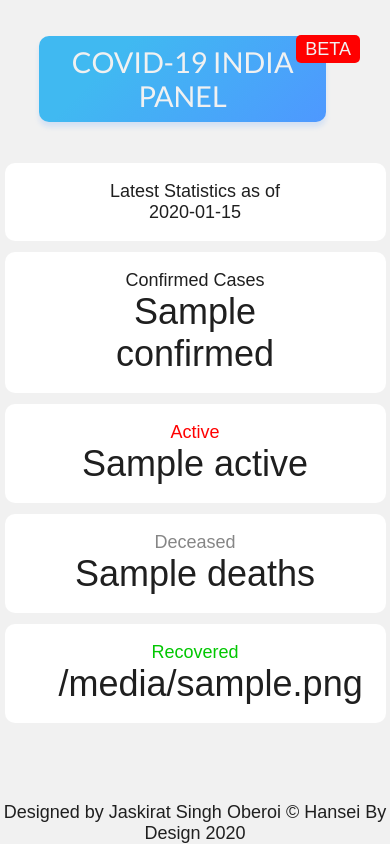
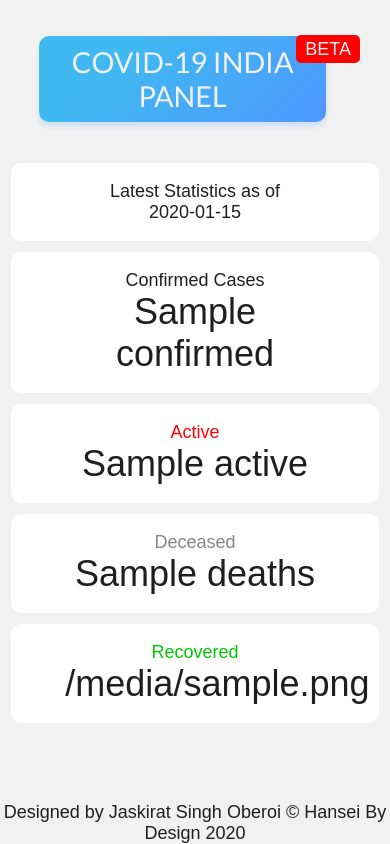
Before and after one commit to JaskiratOberoi/Covid19-India, a Flask app: page / in a window 390 px wide. Run offline with Flask 2, Linux system fonts and the light colour scheme; a database or web service that is not in the repository returns one stand-in record (values such as "Sample title"); data that the repository does not hold is empty; some web fonts are replaced.

Commit message:
iphone X fixes

```diff
--- a/static/style.css
+++ b/static/style.css
@@ -8,6 +8,10 @@
 body {
   background-color: #f1f1f1;
   color: #1f1f1f;
+  display: flex;
+  flex-direction: column;
+  justify-content: center;
+  align-items: center;
 }
 
 header {
@@ -49,7 +53,7 @@ header::after {
   flex-direction: column;
   align-items: center;
   justify-content: center;
-  width: 100%;
+  width: 95%;
   height: 100%;
 }
 
--- a/static/style.scss
+++ b/static/style.scss
@@ -8,6 +8,10 @@
 body {
   background-color: #f1f1f1;
   color: #1f1f1f;
+  display: flex;
+  flex-direction: column;
+  justify-content: center;
+  align-items: center;
 }
 
 header {
@@ -49,7 +53,7 @@ header {
   flex-direction: column;
   align-items: center;
   justify-content: center;
-  width: 100%;
+  width: 95%;
   height: 100%;
 
   .date,
```
